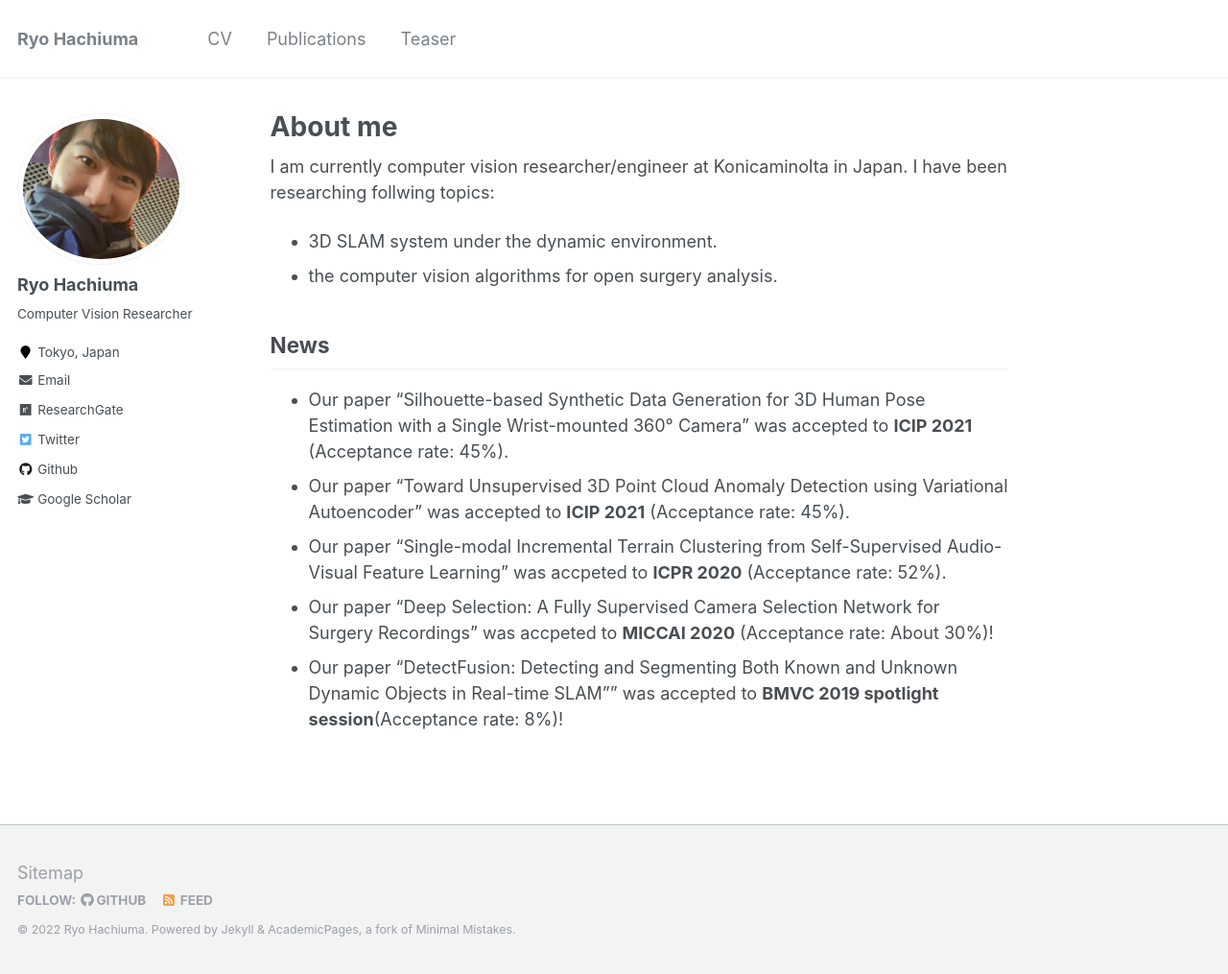
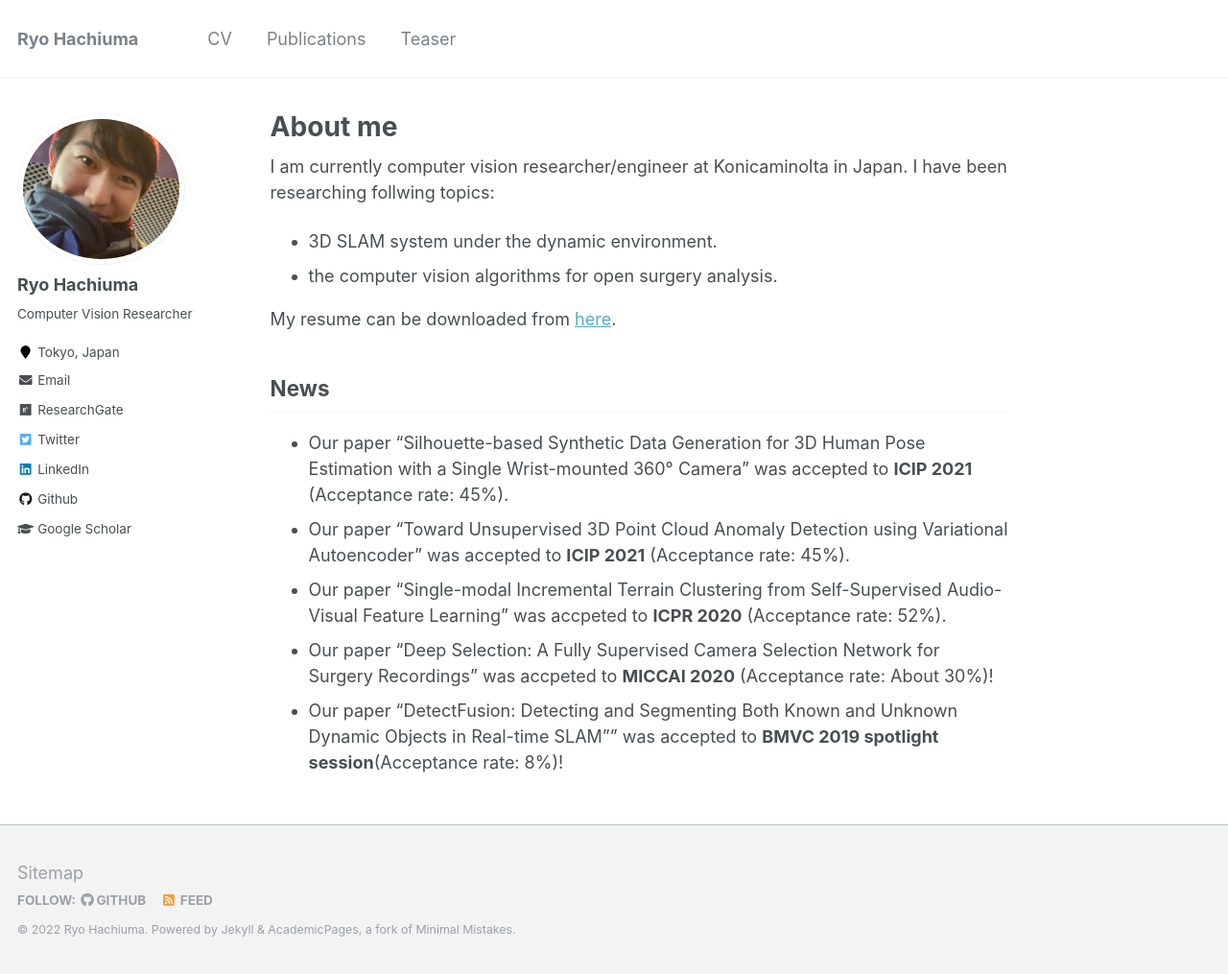
Before and after one commit to ryohachiuma/ryohachiuma.github.io, a Jekyll site: the page built from _pages/about.md, in a window 1280 px wide and 1015 px high. Shown: the whole window at 96% size. Built offline with Jekyll 4.4.1, drawn with Linux system fonts in a browser that asks for light colours; some of the changed lines change nothing that is shown.

Commit message:
update resume

```diff
--- a/_config.yml
+++ b/_config.yml
@@ -102,7 +102,7 @@ author:
   instagram        :
   impactstory      :
   lastfm           :
-  linkedin         :
+  linkedin         : "https://www.linkedin.com/in/ryo-hachiuma-4669bb137/"
   orcid            :
   pinterest        :
   soundcloud       :
--- a/_pages/about.md
+++ b/_pages/about.md
@@ -13,6 +13,7 @@ I have been researching follwing topics:
 - 3D SLAM system under the dynamic environment.
 - the computer vision algorithms for open surgery analysis.
 
+My resume can be downloaded from [here](https://drive.google.com/file/d/1WylD5lYAoNPxcTZU6dZZvIIVOGTe5O5G/view?usp=sharing).
 
 ## News
 - Our paper "Silhouette-based Synthetic Data Generation for 3D Human Pose Estimation with a Single Wrist-mounted 360° Camera" was accepted to <b>ICIP 2021</b> (Acceptance rate: 45%).
```
